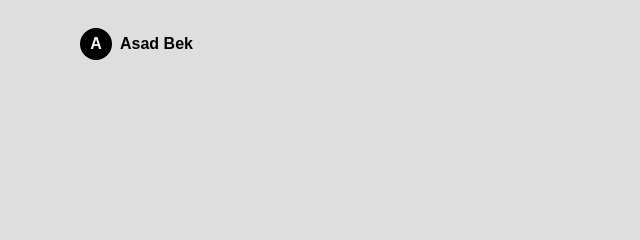
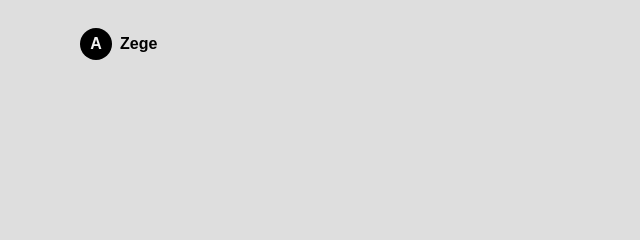
Before and after one commit to ulugbekvv077/Rain-Lot, a plain HTML site: page index.html in a window 1280 px wide. Shown: the top 240 px of the page, 0-640 px from the left. Drawn offline with nearby package versions, Linux system fonts and the light colour scheme; a web font is replaced by a local one.

Commit message:
title changes

```diff
--- a/index.html
+++ b/index.html
@@ -21,7 +21,7 @@
          <nav class="nav container">
             <a href="#" class="nav__logo">
                <span class="nav__logo-circle">A</span>
-               <span class="nav__logo-name">Asad Bek</span>
+               <span class="nav__logo-name">Zege</span>
             </a>
 
             <div class="nav__menu" id="nav-menu">
```
